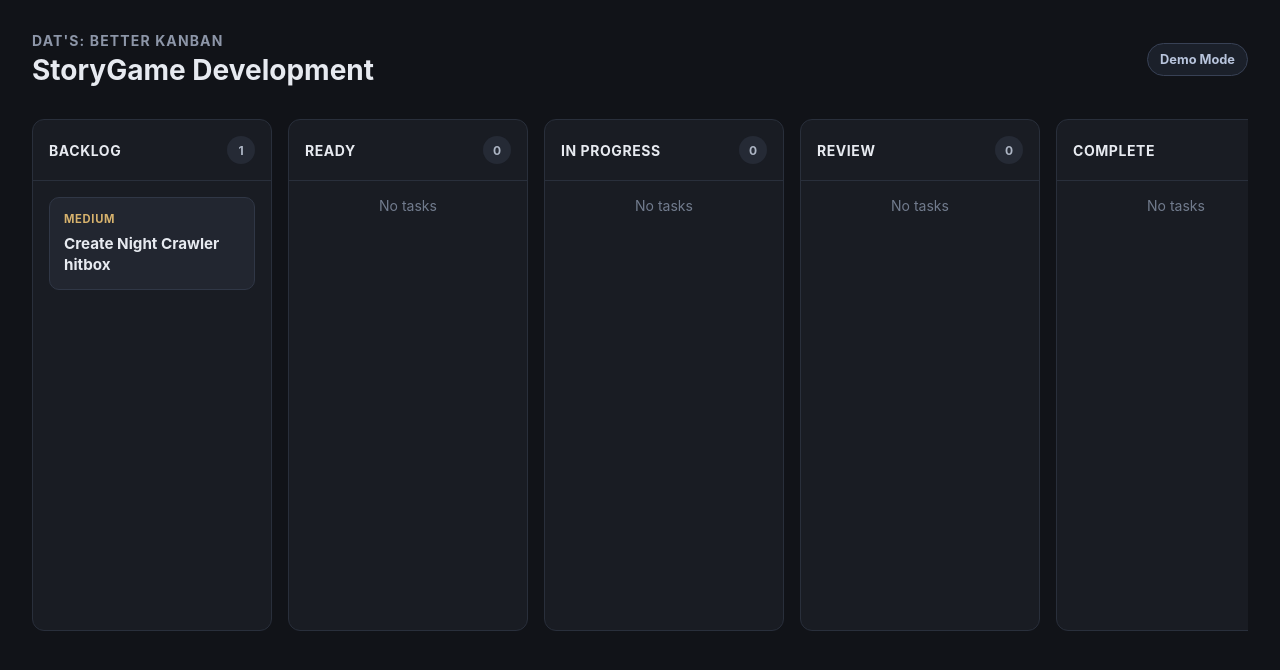
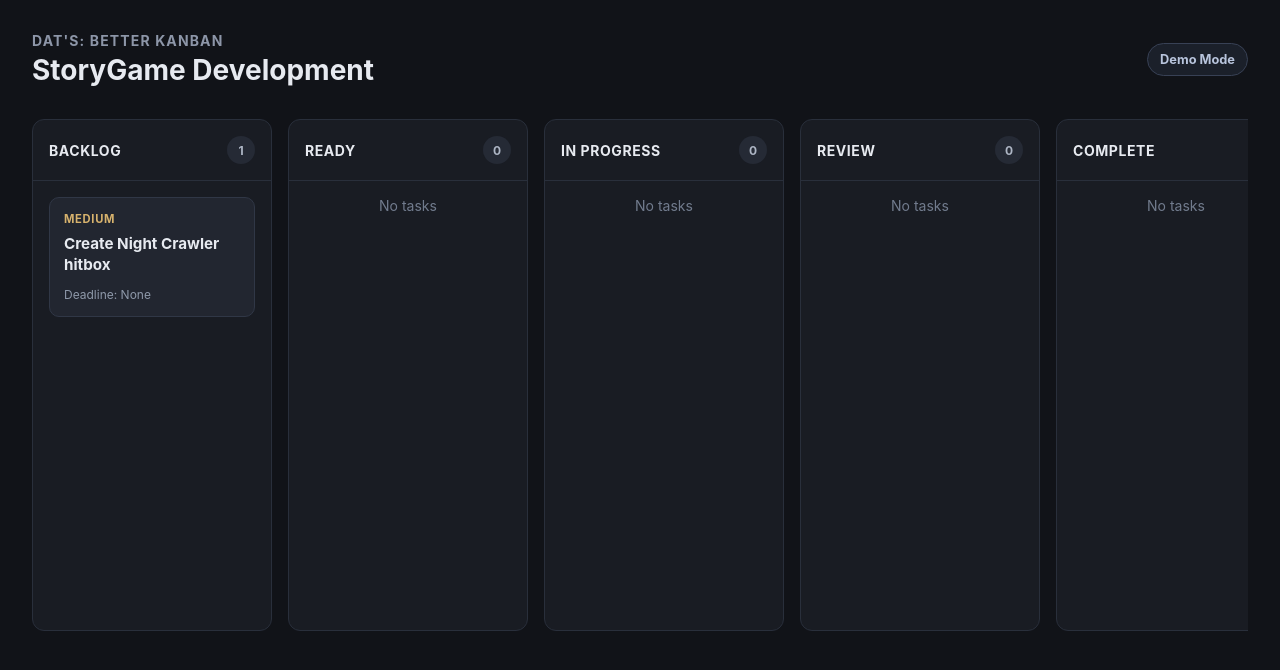
Before and after one commit to DatRuben/Dats-Better-Kanban, a React (Vite) app: page / in a window 1280 px wide. Shown: the top 670 px of the page. Built offline with nearby package versions, Linux system fonts and the light colour scheme.

Commit message:
added deadline and fallback if null, added css for deadline

```diff
--- a/src/App.css
+++ b/src/App.css
@@ -106,6 +106,12 @@
   text-transform: uppercase;
 }
 
+.task-card__deadline {
+  margin: 0.75rem 0 0;
+  color: #8f99aa;
+  font-size: 0.75rem;
+}
+
 .task-card h3 {
   margin: 0;
   font-size: 0.95rem;
--- a/src/components/TaskCard.tsx
+++ b/src/components/TaskCard.tsx
@@ -9,6 +9,7 @@ export function TaskCard({ task }: TaskCardProps) {
     <article className="task-card">
       <p className="task-card__priority">{task.priority}</p>
       <h3>{task.title}</h3>
+      <p className="task-card__deadline"> Deadline: {task.deadline ?? 'None'}</p>
     </article>
   )
 }
```
